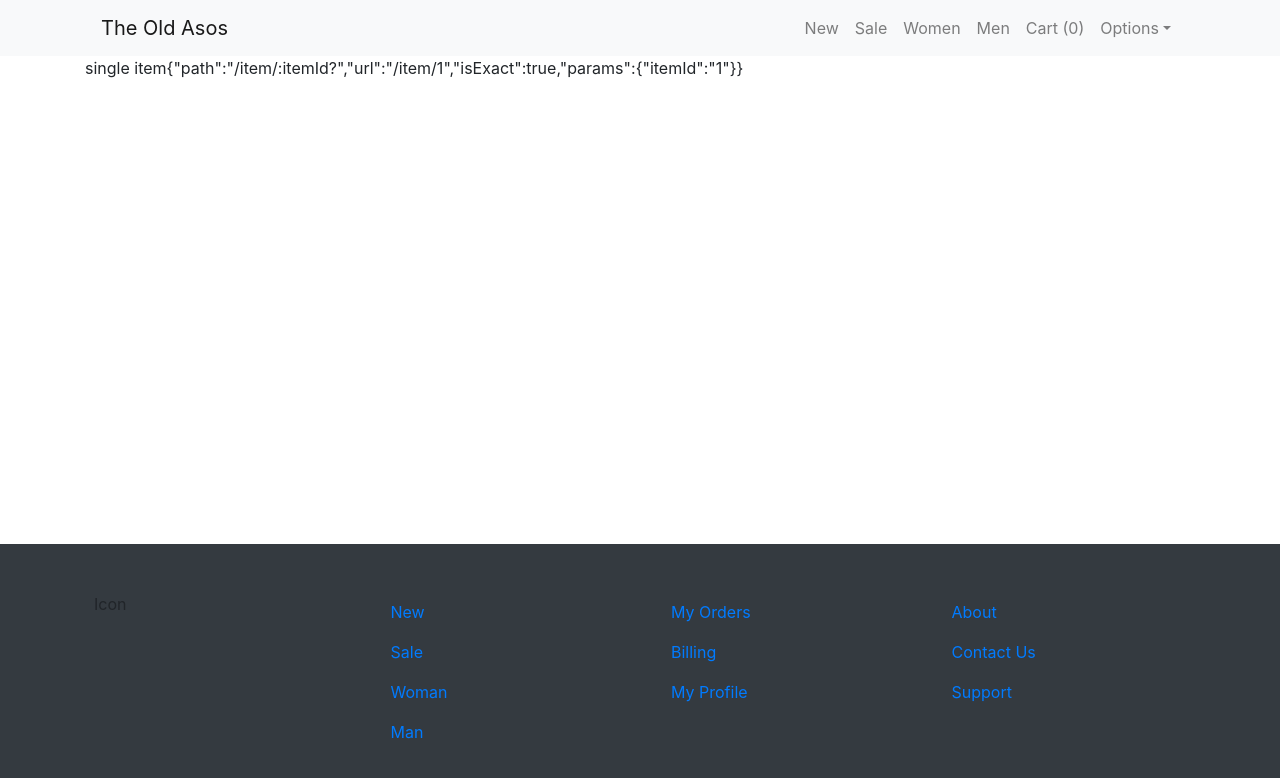
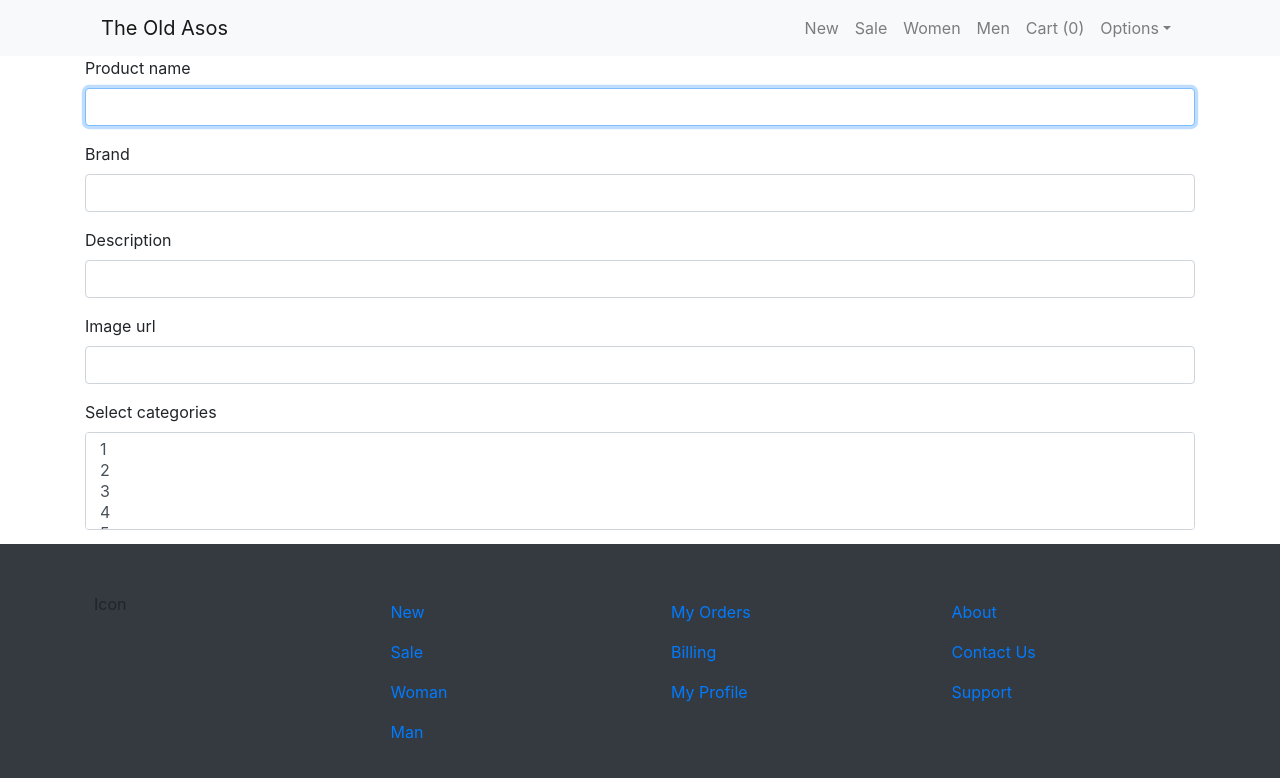
Before and after one commit to shaiatias/learn-web-java-react, a React (Create React App) app in the folder client-react/: page /item/1 in a window 1280 px wide. Shown: the top 778 px of the page. Built offline with nearby package versions, Linux system fonts and the light colour scheme.

Commit message:
save product  form, action and saga created

```diff
--- a/client-react/src/components/pages/LoginPage.jsx
+++ b/client-react/src/components/pages/LoginPage.jsx
@@ -20,6 +20,7 @@ class LoginPage extends Component {
 
 	handleSubmit = e => {
 		e.preventDefault();
+		this.setState({ ...this.state, submitted: true });
 		const { email, password } = this.state;
 		this.props.requestLogin(email, password);
 	};
@@ -45,9 +46,7 @@ class LoginPage extends Component {
 							onChange={this.handleChange}
 						/>
 						{submitted && !email && (
-							<div className="help-block">
-								Email is required
-							</div>
+							<div className="help-block">Email is required</div>
 						)}
 					</div>
 					<div
@@ -85,8 +84,7 @@ class LoginPage extends Component {
 const mapStateToProps = state => ({});
 
 const mapDispatchToProps = dispatch => ({
-	requestLogin: (email, password) =>
-		dispatch(requestLogin(email, password))
+	requestLogin: (email, password) => dispatch(requestLogin(email, password))
 });
 
 export default connect(
--- a/client-react/src/components/pages/SingleItemPage.jsx
+++ b/client-react/src/components/pages/SingleItemPage.jsx
@@ -1,33 +1,201 @@
-import React, {Component} from "react";
-import {connect} from "react-redux";
+import React, { Component } from "react";
+import { connect } from "react-redux";
+import { Button, Form, FormGroup, Label, Input, FormText } from "reactstrap";
 import HomepageLayout from "../Layouts/HomepageLayout";
 
+import { saveProduct } from "../../redux/actions/product";
+
 class SingleItemPage extends Component {
+	state = {
+		name: "",
+		brand: "",
+		description: "",
+		imageUrl: "",
+		availableSizes: [],
+		categories: [],
+		price: "",
+		tags: [],
+		submitted: false
+	};
 
-    render() {
+	handleChange = e => {
+		this.setState({
+			[e.target.name]: e.target.value
+		});
+	};
 
-        return (
-            <HomepageLayout>
+	handleSubmit = e => {
+		e.preventDefault();
+		this.setState({ ...this.state, submitted: true });
+		const {
+			name,
+			brand,
+			description,
+			imageUrl,
+			availableSizes,
+			categories,
+			price,
+			tags
+		} = this.state;
 
-                single item
+		this.props.saveProduct(
+			name,
+			brand,
+			description,
+			imageUrl,
+			availableSizes,
+			categories,
+			price,
+			tags
+		);
+	};
 
-                { JSON.stringify(this.props.match) }
+	render() {
+		const {
+			name,
+			brand,
+			description,
+			imageUrl,
+			availableSizes,
+			categories,
+			price,
+			tags,
+			submitted
+		} = this.state;
 
-            </HomepageLayout>
-        )
-    }
-
+		return (
+			<HomepageLayout>
+				<form name="form" onSubmit={this.handleSubmit}>
+					<div
+						className={
+							"form-group" +
+							(submitted && !name ? " has-error" : "")
+						}
+					>
+						<label htmlFor="name">Product name</label>
+						<input
+							autoFocus={true}
+							type="text"
+							className="form-control"
+							name="name"
+							value={name}
+							onChange={this.handleChange}
+						/>
+						{submitted && !name && (
+							<div className="help-block">Name is required</div>
+						)}
+					</div>
+					<div
+						className={
+							"form-group" +
+							(submitted && !brand ? " has-error" : "")
+						}
+					>
+						<label htmlFor="brand">Brand</label>
+						<input
+							type="text"
+							className="form-control"
+							name="brand"
+							value={brand}
+							onChange={this.handleChange}
+						/>
+						{submitted && !brand && (
+							<div className="help-block">Brand is required</div>
+						)}
+					</div>
+					<div
+						className={
+							"form-group" +
+							(submitted && !description ? " has-error" : "")
+						}
+					>
+						<label htmlFor="description">Description</label>
+						<input
+							type="description"
+							className="form-control"
+							name="description"
+							value={description}
+							onChange={this.handleChange}
+						/>
+						{submitted && !description && (
+							<div className="help-block">
+								Description is required
+							</div>
+						)}
+					</div>
+					<div
+						className={
+							"form-group" +
+							(submitted && !imageUrl ? " has-error" : "")
+						}
+					>
+						<label htmlFor="imageUrl">Image url</label>
+						<input
+							type="imageUrl"
+							className="form-control"
+							name="imageUrl"
+							value={imageUrl}
+							onChange={this.handleChange}
+						/>
+						{submitted && !imageUrl && (
+							<div className="help-block">
+								Image url is required
+							</div>
+						)}
+					</div>
+					<FormGroup>
+						<Label for="categories">Select categories</Label>
+						<Input
+							type="select"
+							name="categories"
+							multiple
+							onChange={this.handleChange}
+						>
+							<option>1</option>
+							<option>2</option>
+							<option>3</option>
+							<option>4</option>
+							<option>5</option>
+						</Input>
+					</FormGroup>
+					<div className="form-group">
+						<button className="btn btn-primary">SAVE</button>
+					</div>
+				</form>
+			</HomepageLayout>
+		);
+	}
 }
 
-const mapStateToProps = (state) => ({
+const mapStateToProps = state => ({});
 
-});
-
-const mapDispatchToProps = (dispatch) => ({
-
+const mapDispatchToProps = dispatch => ({
+	saveProduct: (
+		name,
+		brand,
+		description,
+		imageUrl,
+		availableSizes,
+		categories,
+		price,
+		tags
+	) => {
+		dispatch(
+			saveProduct(
+				name,
+				brand,
+				description,
+				imageUrl,
+				availableSizes,
+				categories,
+				price,
+				tags
+			)
+		);
+	}
 });
 
 export default connect(
-    mapStateToProps,
-    mapDispatchToProps
+	mapStateToProps,
+	mapDispatchToProps
 )(SingleItemPage);
--- /dev/null
+++ b/client-react/src/redux/actions/product.js
@@ -0,0 +1,27 @@
+export const SAVE_PRODUCT = "[PRODUCT] SAVE_PRODUCT";
+
+export const saveProduct = (
+	name,
+	brand,
+	description,
+	imageUrl,
+	availableSizes,
+	categories,
+	price,
+	tags
+) => ({
+	type: SAVE_PRODUCT,
+	payload: {
+		name,
+		brand,
+		description,
+		imageUrl,
+		availableSizes,
+		categories,
+		price,
+		tags
+	}
+	});
+
+export const SAVE_PRODUCT_SUCCESS = "[PRODUCT] SAVE_PRODUCT_SUCCESS";
+export const SAVE_PRODUCT_FAILED = "[PRODUCT] SAVE_PRODUCT_FAILED";
```
Also changed, not shown: client-react/src/components/pages/ProductForm.jsx (added, +33 -0 lines), client-react/src/redux/reducers/ProductReducer.js (added, +24 -0 lines), client-react/src/redux/sagas/ProductSagas.js (added, +69 -0 lines).
